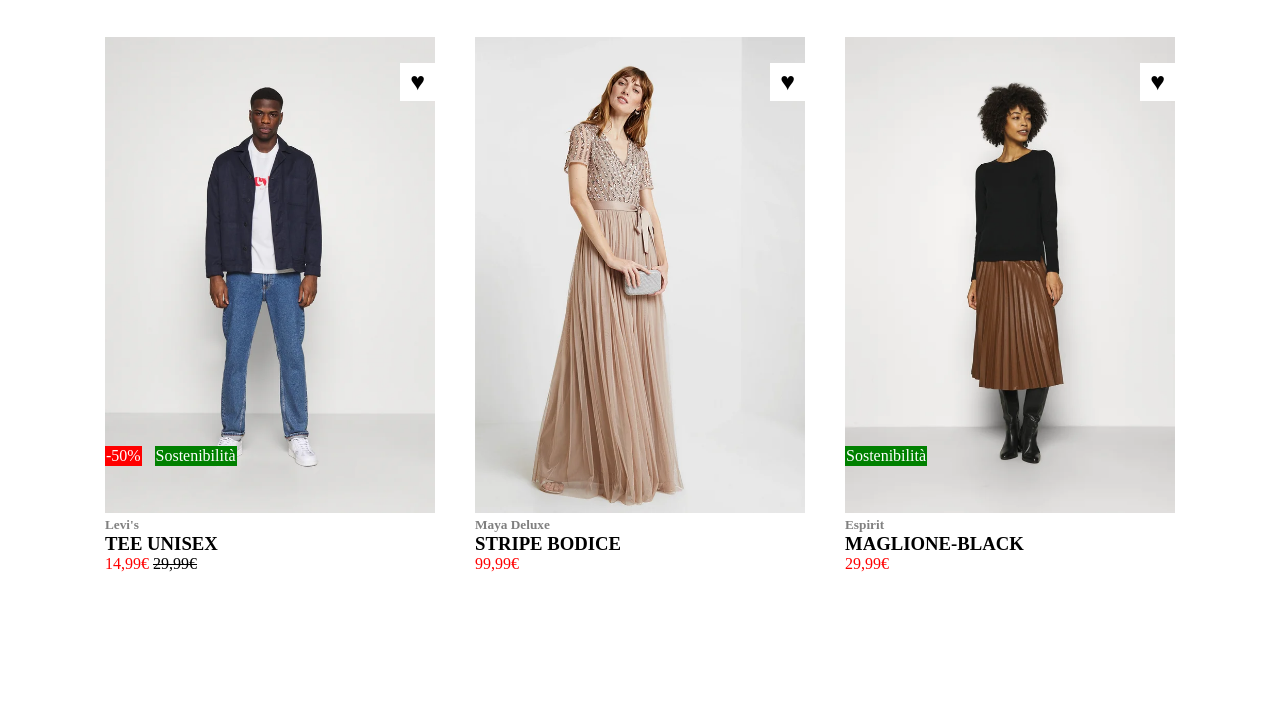
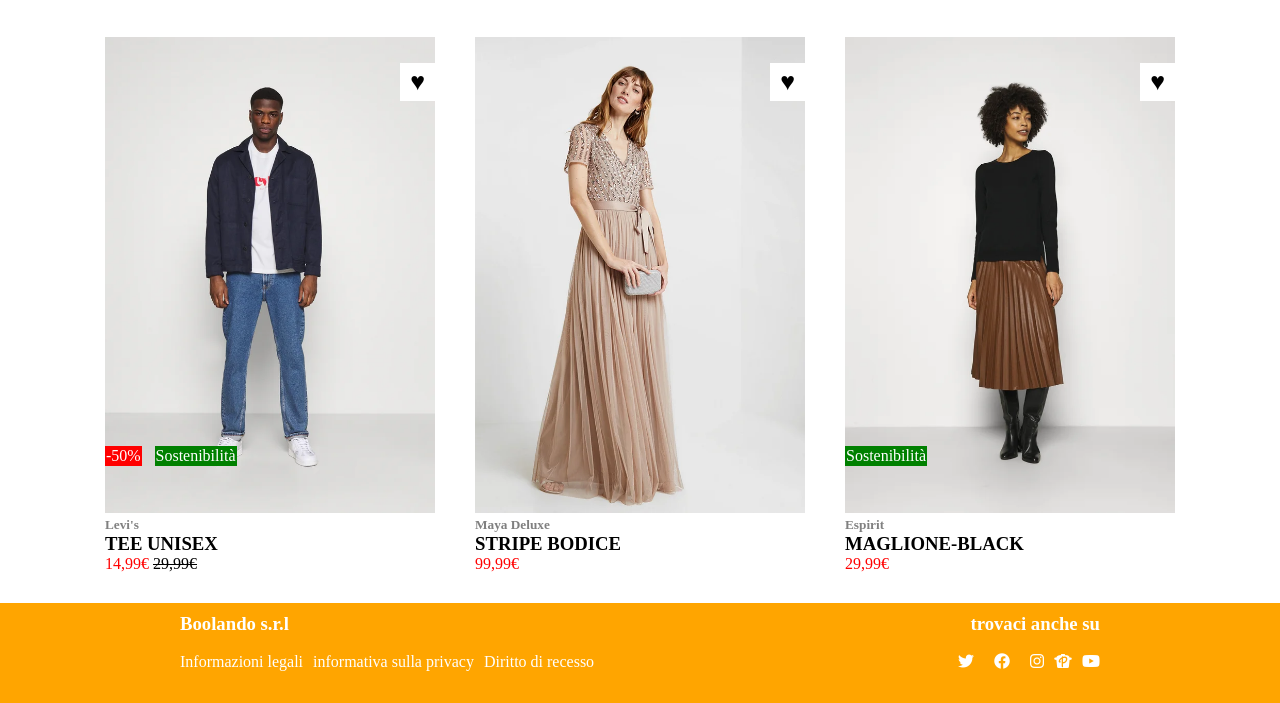
Before and after one commit to 19nikilangiu91/html-css-boolando, a plain HTML site: page index.html in a window 1280 px wide. Shown: the part 620-1323 px from the top of the page. Before the commit the page ends 1223 px from the top, so only its background shows below. Drawn offline with Linux system fonts and the light colour scheme.

Commit message:
Footer completed

```diff
--- a/CSS/style.css
+++ b/CSS/style.css
@@ -14,6 +14,7 @@ nav{
 
 nav #flex-list{
     display: flex;
+    flex-wrap: wrap;
     justify-content:space-around;
     line-height: 50px;
 }
@@ -166,3 +167,39 @@ h5{
 .prizetwo{
     text-decoration: line-through;
 }
+
+/* Footer Rules */
+
+.flex-footer-toprow{
+    display: flex;
+    justify-content: space-between;
+    padding: 10px 180px;
+    color: white;
+
+    min-height: 50px;
+    /* Debug */
+    background-color: orange;
+}
+
+.flex-footer-bottomrow{
+    display: flex;
+    flex-wrap: wrap;
+    justify-content: space-between;
+    padding: 0px 180px 0px 170px;
+    color: white;
+
+    min-height: 50px;
+    /* Debug */
+    background-color: orange;
+}
+
+ul{
+    display:flex;
+    justify-content: flex-start;
+    list-style-type: none;
+}
+
+a{
+    text-decoration: none;
+    color: white;
+}
--- a/index.html
+++ b/index.html
@@ -196,17 +196,32 @@
     </main>
 
     <footer>
+        <div class="flex-footer-toprow">
 
+            <!-- First Row -->
+            <!-- Boolando s.r.l text -->
+            <!-- Trovaci anche su -->
+            <h3>Boolando s.r.l</h3>
+            <h3>trovaci anche su</h3>
+        </div>
 
-
-                    <!-- Left Side  -->
-                <!-- Boolando s.r.l text -->
-                <!-- General Information -->
-
-            <!-- Right Side -->
-                <!-- Trovaci anche su -->
-                    <!-- Loges -->
-
+        <div class="flex-footer-bottomrow">
+            <ul>
+                <li>Informazioni legali</li>
+                <li>informativa sulla privacy</li>
+                <li>Diritto di recesso</li>
+            </ul>
+            <ul>
+                <li><a href="#"><i class="fa-brands fa-twitter"></i></a><li>
+                <li><a href="#"><i class="fa-brands fa-facebook"></i></a><li>
+                <li><a href="#"><i class="fa-brands fa-instagram"></a></i></li>
+                <li><a href="#"><i class="fa-brands fa-palfed"></i></a></li>
+                <li><a href="#"><i class="fa-brands fa-youtube"></i></a></li>
+            </ul>
+            <!-- Second Row-->
+            <!-- Trovaci anche su -->
+            <!-- Loges -->
+        </div>
     </footer>
 
 </body>
```
